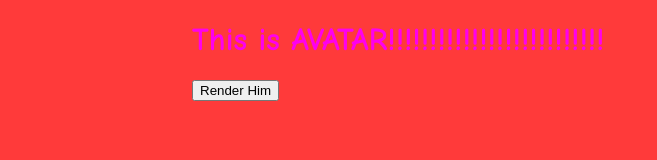
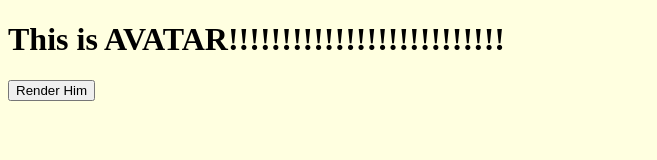
Before and after one commit to MatthewKri/ProgrammingAssignment4, a plain HTML site: page index.html in a window 1280 px wide. Shown: the whole page, without its empty margins (0-657 px from the left). Drawn offline with Linux system fonts and the light colour scheme.

Commit message:
Update style.css

```diff
--- a/style.css
+++ b/style.css
@@ -1,8 +1,3 @@
-
-body{
-    text-align: start;
-    color:rgb(255, 0, 238);
-    margin-left: 15%;
-    background-color:rgb(255, 58, 58);
-    font-family: "Comic Sans MS", "Comic Sans", cursive
-}
+        body {
+            background-color: lightyellow;
+        }
```
